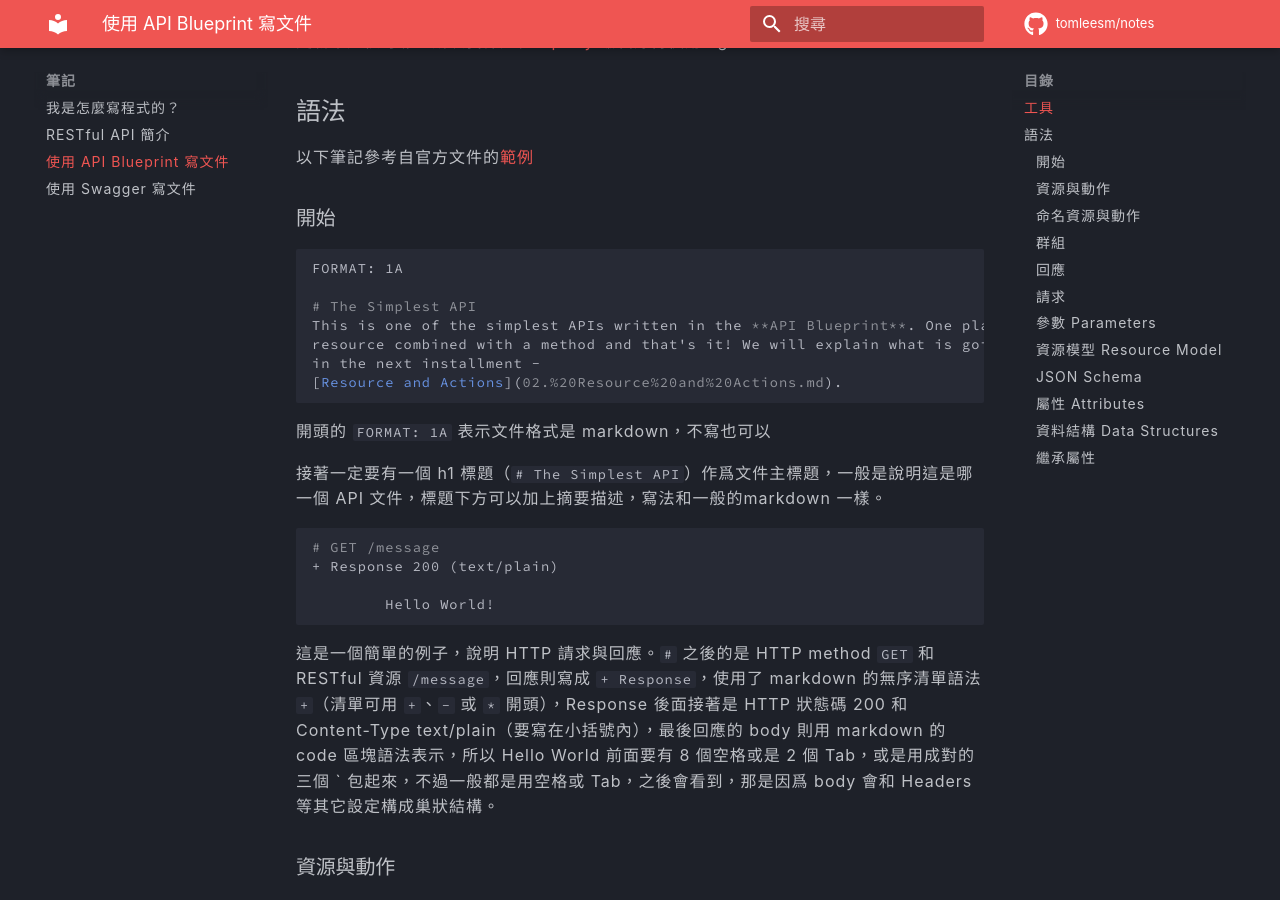
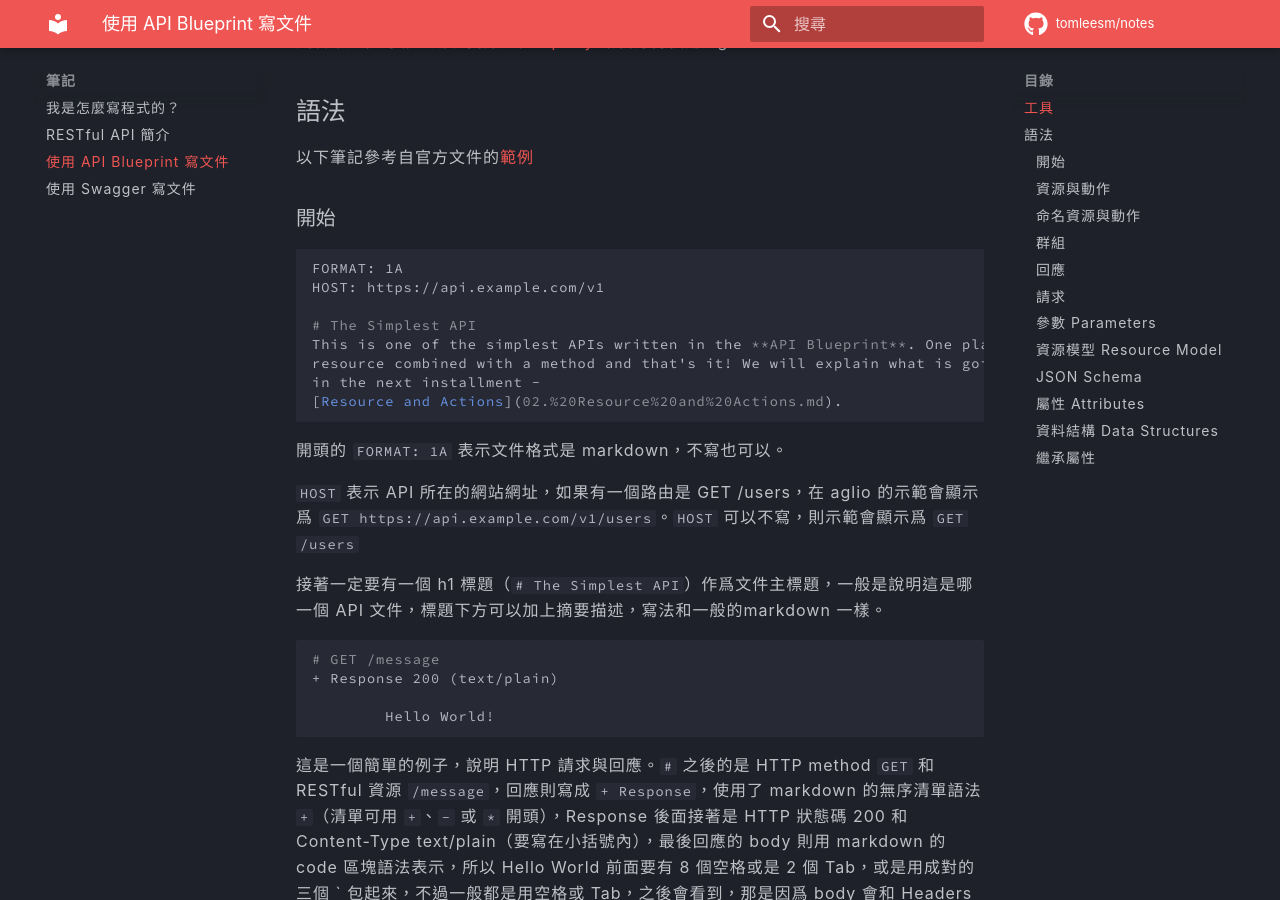
Before and after one commit to tomleesm/notes, an MkDocs documentation site: the page built from docs/api-blueprint.md, in a window 1280 px wide and 900 px high, scrolled down 995 px. Built offline with MkDocs 1.6.1 and Material for MkDocs 9.7.7, drawn with Linux system fonts in a browser that asks for light colours; comment, search, counter and statistics services are not loaded.

Commit message:
文章 API Blueprint 新增 HOST 說明

````diff
--- a/docs/api-blueprint.md
+++ b/docs/api-blueprint.md
@@ -45,6 +45,7 @@ sudo yarn global add aglio
 
 ``` markdown
 FORMAT: 1A
+HOST: https://api.example.com/v1
 
 # The Simplest API
 This is one of the simplest APIs written in the **API Blueprint**. One plain
@@ -52,7 +53,9 @@ resource combined with a method and that's it! We will explain what is going on
 in the next installment -
 [Resource and Actions](02.%20Resource%20and%20Actions.md).
 ```
-開頭的 `FORMAT: 1A` 表示文件格式是 markdown，不寫也可以
+開頭的 `FORMAT: 1A` 表示文件格式是 markdown，不寫也可以。
+
+`HOST` 表示 API 所在的網站網址，如果有一個路由是 GET /users，在 aglio 的示範會顯示爲 `GET https://api.example.com/v1/users`。`HOST` 可以不寫，則示範會顯示爲 `GET /users`
 
 接著一定要有一個 h1 標題（`# The Simplest API`）作爲文件主標題，一般是說明這是哪一個 API 文件，標題下方可以加上摘要描述，寫法和一般的markdown 一樣。
 
````
